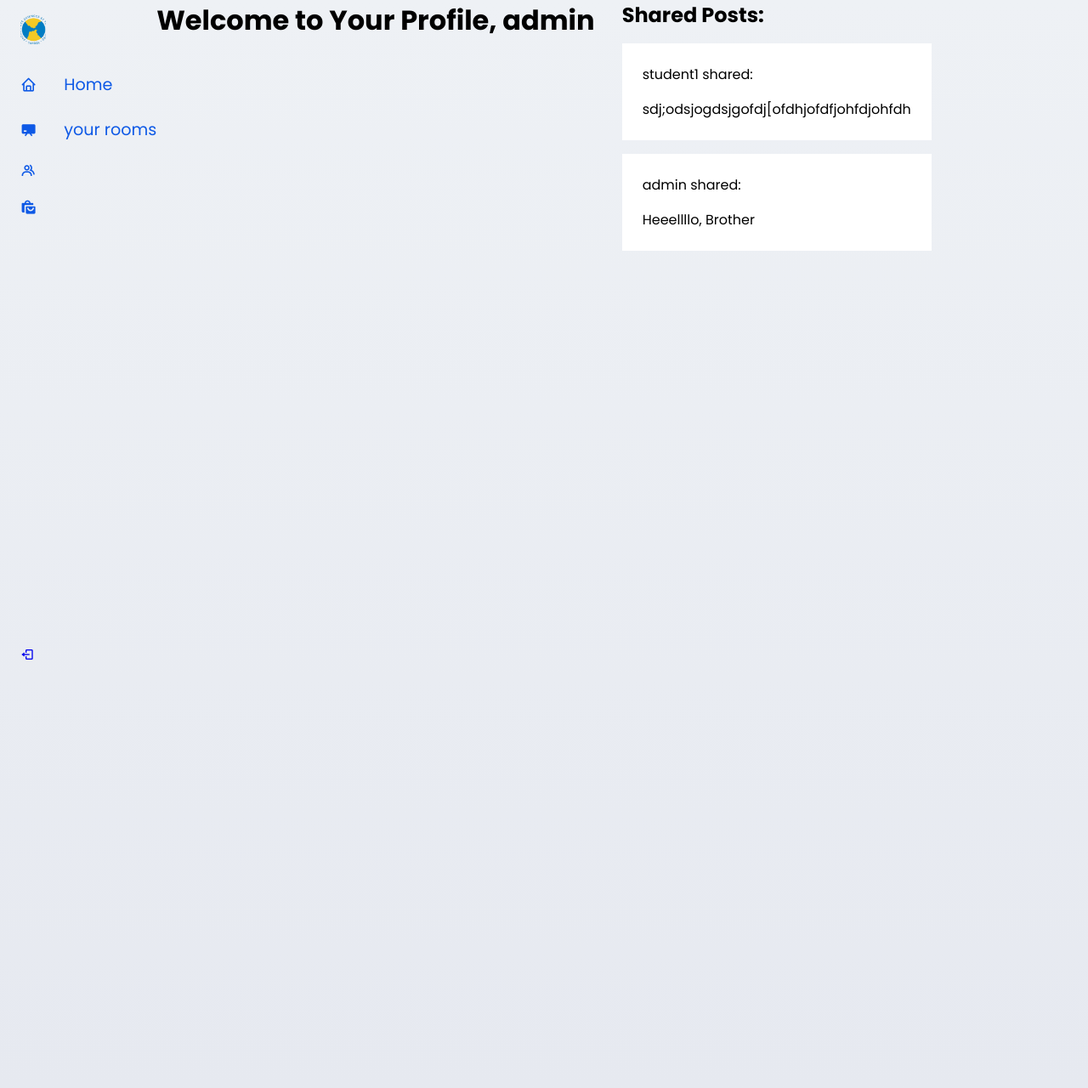
After one commit to ayoubkhabali/CareerLink, a Django app: page /profile/ in a window 1280 px wide. The commit adds this page. Shown: the whole page at 85% size. Run offline with Django 5.2, Linux system fonts and the light colour scheme; a user stored in the database is signed in; data comes from the database, SQL or seed files in the repository; both versions use the stored data as it was after the commit.

Commit message:
share feature

```diff
--- a/fsttCareerLink/CareerLink/admin.py
+++ b/fsttCareerLink/CareerLink/admin.py
@@ -1,6 +1,6 @@
 # admin.py
 from django.contrib import admin
-from .models import Student, Enterprise, Professor,Post,Course,Class,Subject,Comment
+from .models import Student, Enterprise, Professor,Post,Course,Class,Subject,Comment,SharePost
 # admin.site.register(User)
 admin.site.register(Student)
 admin.site.register(Enterprise)
@@ -10,3 +10,4 @@ admin.site.register(Course)
 admin.site.register(Class)
 admin.site.register(Subject)
 admin.site.register(Comment)
+admin.site.register(SharePost)
--- a/fsttCareerLink/CareerLink/models.py
+++ b/fsttCareerLink/CareerLink/models.py
@@ -39,6 +39,14 @@ class Like(models.Model):
     post = models.ForeignKey(Post, on_delete=models.CASCADE, related_name="post_likes")  # Custom related_name
     user = models.ForeignKey(User, on_delete=models.CASCADE)
     created_at = models.DateTimeField(auto_now_add=True)
+
+class SharePost(models.Model):
+    post = models.ForeignKey(Post, on_delete=models.CASCADE, related_name='shared_posts')
+    user = models.ForeignKey(User, on_delete=models.CASCADE)
+    shared_at = models.DateTimeField(auto_now_add=True)
+
+    def __str__(self):
+        return f"{self.user.username} shared {self.post.id}"
 
 class Subject(models.Model):
     name = models.CharField(max_length=100)
--- a/fsttCareerLink/CareerLink/templates/home.html
+++ b/fsttCareerLink/CareerLink/templates/home.html
@@ -120,7 +120,7 @@
                         <li><a href="{% url 'like_post' post_id=post.id %}"><i class='bx bxs-message-alt-dots'></i>  {{ post.likes }} Like</a></li>
 
                         <li><a href=""><i class='bx bxs-message-alt-dots'></i> Comment</a></li>
-                        <li><a href=""><i class='bx bxs-share'></i> Share</a></li>
+                        <li><a href="{% url 'share_post' post_id=post.id %}"><i class='bx bxs-share'></i> Share</a></li>
                     </ul>
                     <div class="comments-section">
                         {% for comment in post.comments.all %}
--- /dev/null
+++ b/fsttCareerLink/CareerLink/templates/profile.html
@@ -0,0 +1,30 @@
+{% extends 'index.html' %}
+{% load static %}
+{% block content %}
+
+
+<div class="profile-section">
+    {% include 'sidebar.html' %}
+        <h1>Welcome to Your Profile, {{ user.username }}</h1>
+        <div class="some-content">
+        <!-- Display shared posts -->
+        <h2>Shared Posts:</h2>
+        <div class="shared-posts">
+            {% for share_post in shared_posts %}
+                <div class="post">
+                    <p>{{ share_post.post.author.username }} shared:</p>
+                    <p>{{ share_post.post.content }}</p>
+                    <!-- Display post content, attachments, etc. -->
+                </div>
+            {% empty %}
+                <p>No shared posts yet.</p>
+            {% endfor %}
+        </div>
+        </div>
+
+
+</div>
+
+
+
+{% endblock %}
--- a/fsttCareerLink/CareerLink/urls.py
+++ b/fsttCareerLink/CareerLink/urls.py
@@ -30,6 +30,8 @@ urlpatterns = [
     path('student_profile/',views.student_profile,name="student_profile"),
     path('like/<int:post_id>/', views.like_post, name='like_post'),
     path('comment/<int:post_id>/', views.comment_post, name='comment_post'),
+    path('share/<int:post_id>/', views.share_post, name='share_post'),
+    path('profile/', views.profile, name='profile'),
 
 
 ]
--- a/fsttCareerLink/CareerLink/views.py
+++ b/fsttCareerLink/CareerLink/views.py
@@ -2,7 +2,7 @@ from django.contrib.auth import authenticate, login,logout
 from django.contrib import messages
 from django.shortcuts import render, redirect
 from django.contrib.auth.models import User
-from .models import Student, User,Post,Like,Comment
+from .models import Student, User,Post,Like,Comment,SharePost
 from .forms import PostForm
 from django.contrib.auth.decorators import login_required
 from django.http import HttpResponseRedirect,HttpResponseNotAllowed
@@ -125,6 +125,23 @@ def comment_post(request, post_id):
     # Redirect back to the homepage
     return redirect('home')
 
+def share_post(request, post_id):
+    post = get_object_or_404(Post, pk=post_id)
+
+    # Create a new instance of the SharePost model
+    share_post_instance = SharePost.objects.create(
+        post=post,
+        user=request.user
+    )
+
+    # Redirect back to the homepage
+    return redirect('home')
+
+def profile(request):
+    # Assuming you have a user object available
+    shared_posts = SharePost.objects.filter(user=request.user)
+    return render(request, 'profile.html', {'shared_posts': shared_posts})
+
 
 def student_profile(request):
     student = None
@@ -133,6 +150,7 @@ def student_profile(request):
     try:
         student = Student.objects.get(user=request.user)
         posts = Post.objects.filter(author=request.user).order_by('-created_at')
+
     except Student.DoesNotExist:
         pass
 
```
Also changed, not shown: fsttCareerLink/CareerLink/migrations/0004_sharepost.py (added), fsttCareerLink/db.sqlite3.
